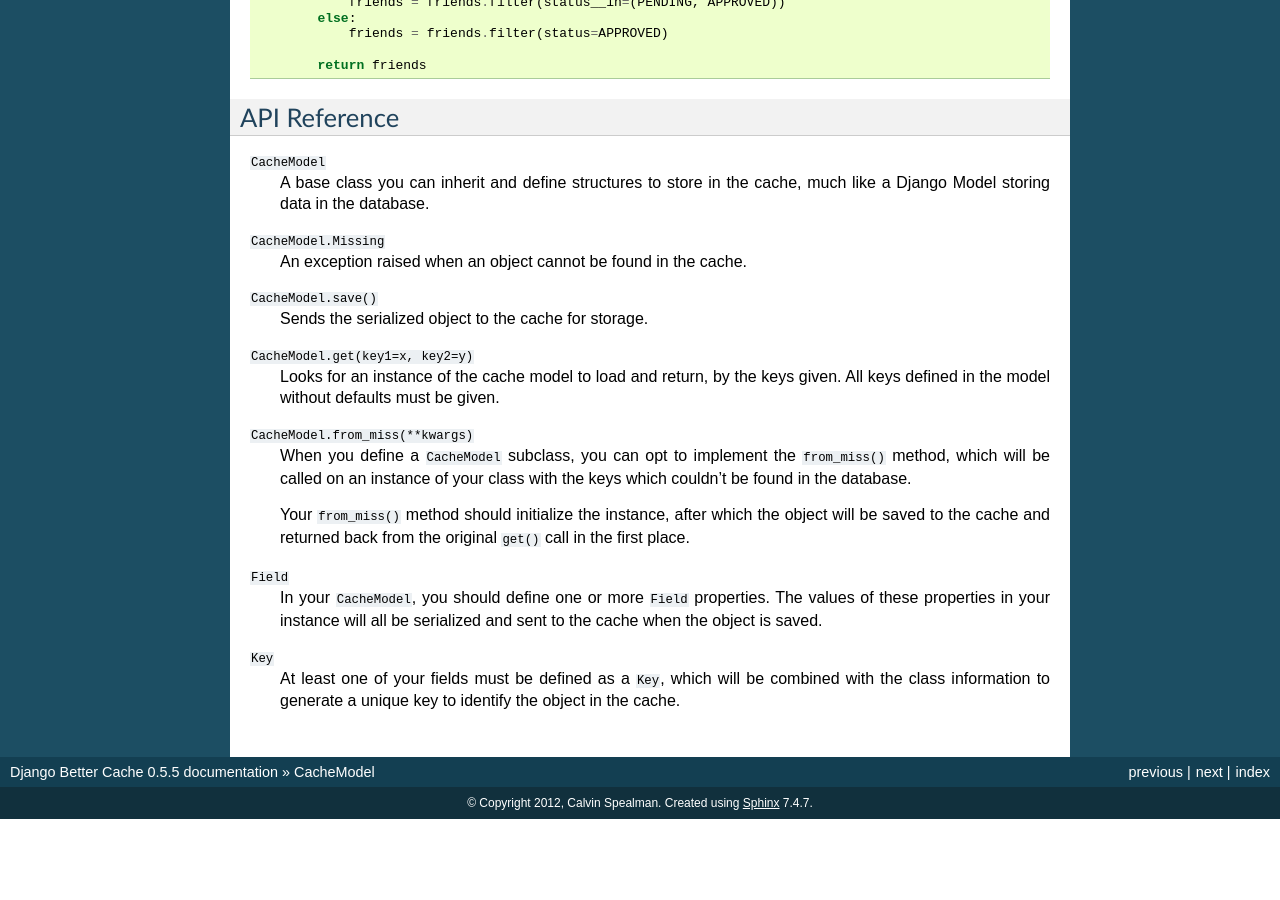
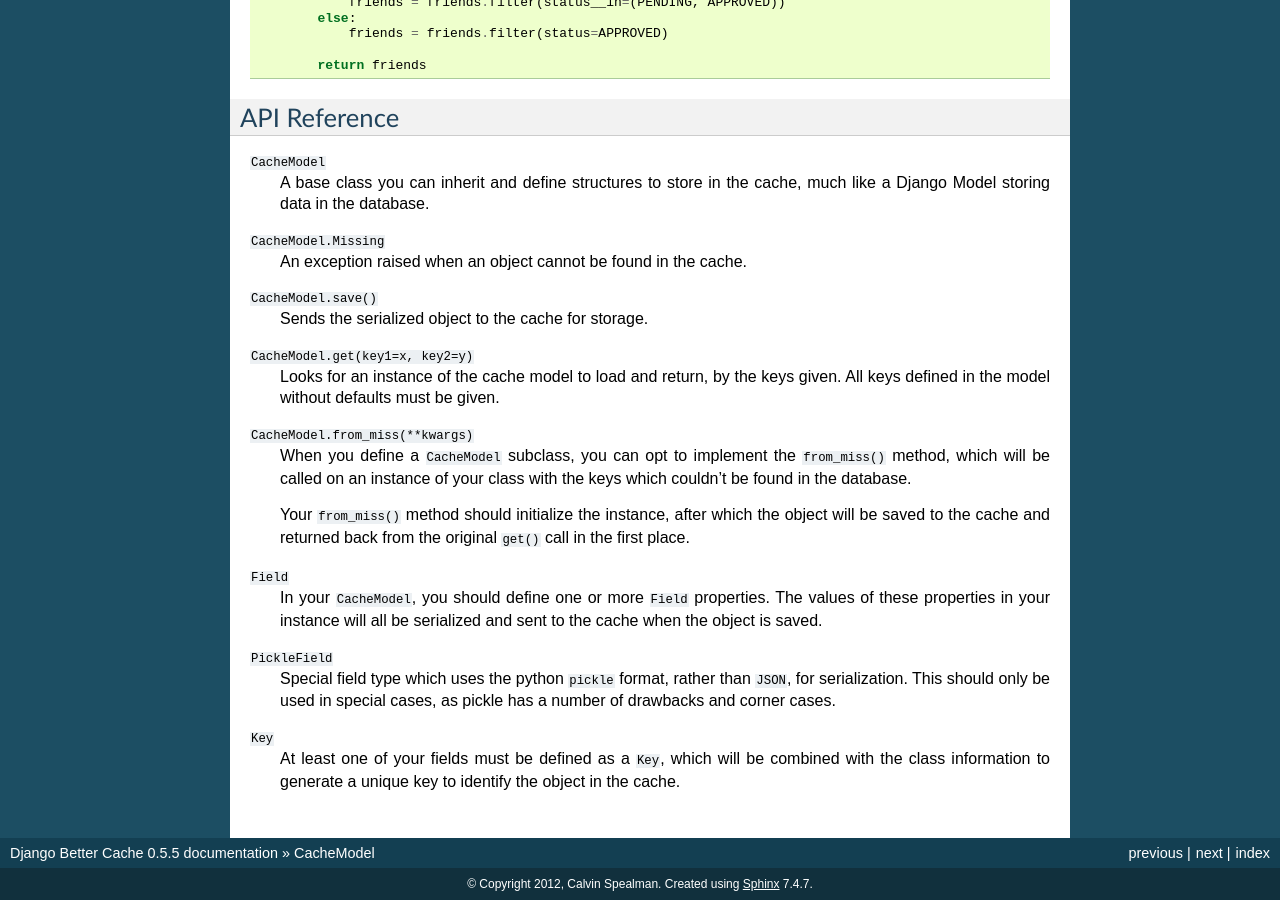
Before and after one commit to ironfroggy/django-better-cache, a Sphinx documentation site: the page built from docs/cachemodel.rst, in a window 1280 px wide and 900 px high, scrolled down 1309 px. Built offline with Sphinx 7.4.7, drawn with Linux system fonts in a browser that asks for light colours; before the commit the page ends 2128 px from its top, so only the background shows below that.

Commit message:
Add test case for PickleField, and documentation.

```diff
--- a/docs/cachemodel.rst
+++ b/docs/cachemodel.rst
@@ -124,6 +124,11 @@ API Reference
     properties. The values of these properties in your instance will
     all be serialized and sent to the cache when the object is saved.
 
+``PickleField``
+    Special field type which uses the python ``pickle`` format, rather
+    than ``JSON``, for serialization. This should only be used in
+    special cases, as pickle has a number of drawbacks and corner cases.
+
 ``Key``
     At least one of your fields must be defined as a ``Key``, which
     will be combined with the class information to generate a unique
```
Also changed, not shown: 1 other file.
